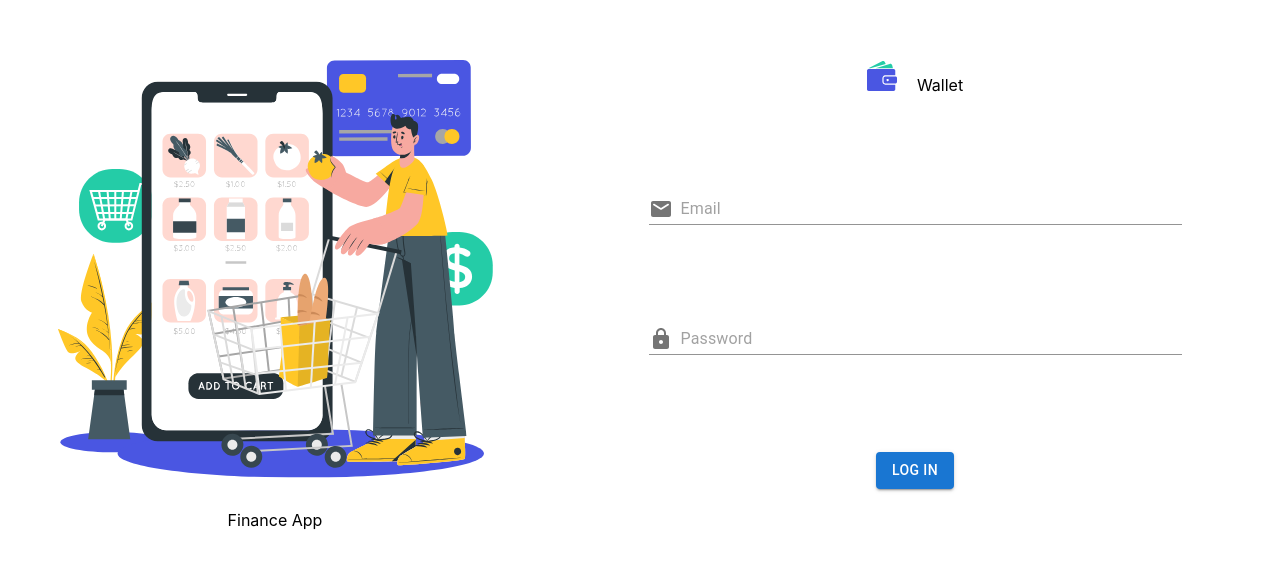
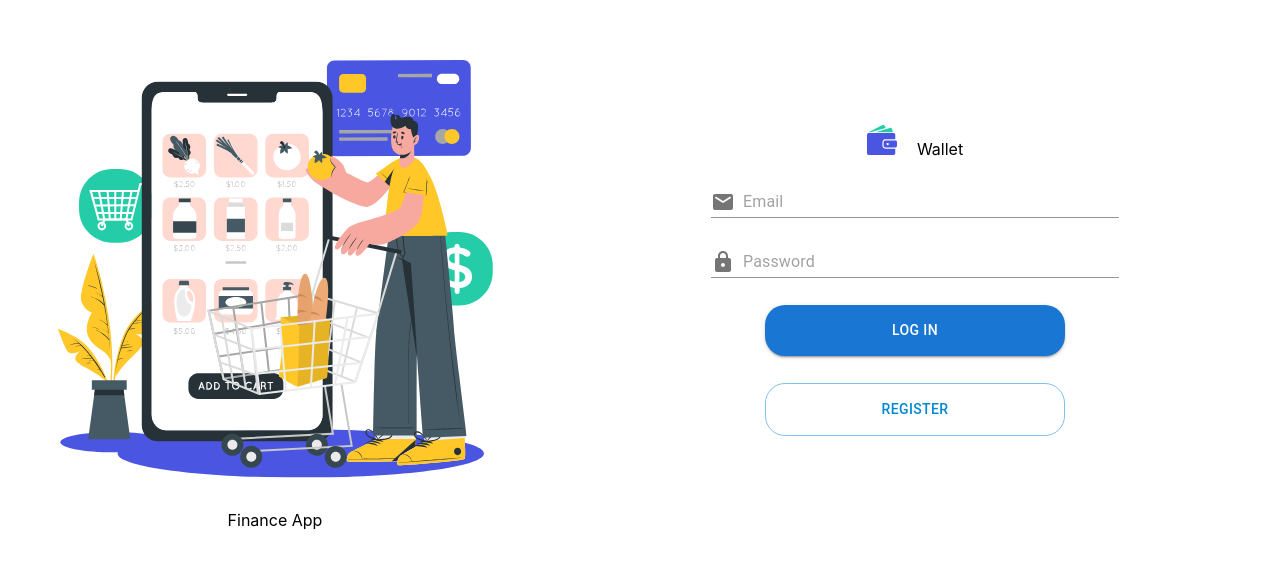
Before and after one commit to DawidBartus/wallet, a React (Create React App) app: page / in a window 1280 px wide. Shown: the part 135-702 px from the top of the page. Built offline with nearby package versions, Linux system fonts and the light colour scheme; the HTML template or start-up script is replaced by a standard one.

Commit message:
login Page

```diff
--- a/src/components/Background/Background.module.css
+++ b/src/components/Background/Background.module.css
@@ -27,7 +27,7 @@
     animation: fade-out 1s forwards;
   }
 }
-@media screen and (min-width: 768px) {
+@media screen and (min-width: 482px) {
   .purpleBlob,
   .notPurpleBlob,
   .background {
--- a/src/components/Background/FormBlurBackground.jsx
+++ b/src/components/Background/FormBlurBackground.jsx
@@ -1,12 +1,24 @@
 import { Box } from "@mui/material";
+import styled from "styled-components";
 
-const FormBlurBackground = (props) => {
-  const { style, children } = props;
-  return (
-    <Box component="div" style={style}>
-      {children}
-    </Box>
-  );
+const FormBlurBackground = styled(Box)`
+  background-color: transparent;
+  width: 100%;
+  display: flex;
+  justify-content: center;
+
+  @media (min-width: 769px) {
+    width: 100%;
+    height: 100vh;
+    display: flex;
+    justify-content: center;
+    background-color: rgba(255, 255, 255, 0.4);
+    align-items: center;
+  }
+`;
+const StyledFormBlurBackground = (props) => {
+  const { children } = props;
+  return <FormBlurBackground component="div">{children}</FormBlurBackground>;
 };
 
-export default FormBlurBackground;
+export default StyledFormBlurBackground;
--- a/src/components/LoginForm/LogInForm.jsx
+++ b/src/components/LoginForm/LogInForm.jsx
@@ -3,35 +3,61 @@ import EmailRoundedIcon from "@mui/icons-material/EmailRounded";
 import { ReactComponent as Wallet } from "../images/wallet.svg";
 import ShoppingMan from "../images/shoppingMan/ShoppingMan";
 import LockRoundedIcon from "@mui/icons-material/LockRounded";
-import { useEffect, useState } from "react";
-import FormBlurBackground from "../Background/FormBlurBackground";
+import StyledFormBlurBackground from "../Background/FormBlurBackground";
+import styled from "styled-components";
 
-const boxCSS = {
-  display: "flex",
-  flexDirection: "column",
-  backgroundColor: "white.main",
-  alignItems: "center",
-  borderRadius: "20px",
-  height: "100vh",
-  width: "100%",
-  maxWidth: "533px",
-  maxHeight: "468px",
-  justifyContent: "space-between",
-  padding: "40px 60px 60px",
-};
-const svgBasicStyles = {
-  display: "flex",
-  alignItems: "center",
-  justifyContent: "space-between",
-  width: "100%",
-  maxWidth: "550px",
-  paddingTop: "60px",
-  maxHeight: "600px",
-};
-const svgNNotMobileStyles = {
-  flexDirection: "column",
-  gap: 30,
-};
+const StyledSection = styled.section`
+  @media (max-width: 768px) {
+    display: flex;
+    justify-content: center;
+    flex-direction: column;
+    align-items: center;
+  }
+
+  @media (min-width: 768px) {
+    display: flex;
+    justify-content: space-between;
+    align-items: center;
+  }
+`;
+
+const StyledFormBox = styled(Box)`
+  display: flex;
+  flex-direction: column;
+  align-items: center;
+  border-radius: 20px;
+  height: 100vh;
+  width: 100%;
+  max-width: 408px;
+  max-height: 366px;
+  justify-content: space-evenly;
+
+  @media (max-width: 482px) {
+    padding: 113px 20px 107px;
+  }
+  @media (min-width: 482px) {
+    background-color: #fff;
+    padding: 40px 60px 60px;
+    margin-top: 50px;
+  }
+`;
+const StyledBoxWithMainSVG = styled(Box)`
+  display: flex;
+  align-items: center;
+  justify-content: space-evenly;
+  width: 100%;
+  max-width: 550px;
+  padding-top: 60px;
+  max-height: 600px;
+
+  @media (max-width: 482px) {
+    display: none;
+  }
+  @media (min-width: 769px) {
+    flex-direction: column;
+    gap: 30px;
+  }
+`;
 
 const handleSubmit = (e) => {
   e.preventDefault();
@@ -39,73 +65,17 @@ const handleSubmit = (e) => {
 };
 
 const LogInForm = () => {
-  const [width, setWidth] = useState(window.innerWidth);
-
-  function handleWindowSizeChange() {
-    setWidth(window.innerWidth);
-  }
-  useEffect(() => {
-    window.addEventListener("resize", handleWindowSizeChange);
-    return () => {
-      window.removeEventListener("resize", handleWindowSizeChange);
-    };
-  }, []);
-
-  const registerWindowPadding =
-    width <= 768 ? { paddingTop: "107px" } : { paddingTop: "40px" };
-
-  const sectionFlex =
-    width <= 768
-      ? {
-          display: "flex",
-          justifyContent: "center",
-          flexDirection: "column",
-          alignItems: "center",
-        }
-      : {
-          display: "flex",
-          justifyContent: "space-between",
-          alignItems: "center",
-        };
-
-  const backgroundBlur =
-    width >= 768
-      ? {
-          width: "100%",
-          height: "100vh",
-          display: "flex",
-          justifyContent: "center",
-          backgroundColor: "rgba(255, 255, 255, 0.40)",
-          alignItems: "center",
-        }
-      : {
-          backgroundColor: "none",
-          width: "100%",
-          display: "flex",
-          justifyContent: "center",
-          margin: "30px",
-        };
-
-  const isMobileStyle = width >= 768 ? true : false;
-  const isPhoneStyle = width >= 600 ? true : false;
-  const svgContainerMobile = width >= 768 ? svgNNotMobileStyles : "";
-  const svgIconHolder = { ...svgBasicStyles, ...svgContainerMobile };
-
   return (
-    <section style={sectionFlex}>
-      <span style={svgIconHolder}>
-        {isPhoneStyle ? <ShoppingMan isMobile={isMobileStyle} /> : ""}
-        {isPhoneStyle ? (
-          <Typography variant="header" style={{ fontWeight: 400 }}>
-            Finance App
-          </Typography>
-        ) : (
-          ""
-        )}
-      </span>
-      <FormBlurBackground style={backgroundBlur}>
-        <Box component="form" onSubmit={handleSubmit} sx={boxCSS}>
-          <Typography variant="header" style={registerWindowPadding}>
+    <StyledSection>
+      <StyledBoxWithMainSVG component="div">
+        <ShoppingMan />
+        <Typography variant="header" style={{ fontWeight: 400 }}>
+          Finance App
+        </Typography>
+      </StyledBoxWithMainSVG>
+      <StyledFormBlurBackground>
+        <StyledFormBox component="form" onSubmit={handleSubmit}>
+          <Typography variant="header">
             <Wallet style={{ paddingRight: "20px" }} />
             Wallet
           </Typography>
@@ -129,12 +99,35 @@ const LogInForm = () => {
             }
             style={{ width: "100%" }}
           />
-          <Button variant="contained" type="submit">
+          <Button
+            variant="contained"
+            type="submit"
+            style={{
+              padding: "13px 0",
+              borderRadius: "20px",
+              color: "#FFFFFF",
+              width: "300px",
+            }}
+          >
             Log In
           </Button>
-        </Box>
-      </FormBlurBackground>
-    </section>
+          <Button
+            variant="outlined"
+            color="info"
+            type="submit"
+            style={{
+              padding: "13px 0",
+              borderRadius: "20px",
+              width: "100%",
+              minWidth: "280px",
+              maxWidth: "300px",
+            }}
+          >
+            Register
+          </Button>
+        </StyledFormBox>
+      </StyledFormBlurBackground>
+    </StyledSection>
   );
 };
 
--- a/src/components/images/shoppingMan/ShoppingMan.jsx
+++ b/src/components/images/shoppingMan/ShoppingMan.jsx
@@ -7,18 +7,37 @@ import { ReactComponent as BigDot } from "./underManDot.svg";
 import { ReactComponent as IconCart } from "./iconShoppingCart.svg";
 import { ReactComponent as ShoppingManSvg } from "./shoppingMan.svg";
 import { ReactComponent as Phone } from "./phone.svg";
+import styled from "styled-components";
 
-const ShoppingMen = ({ isMobile }) => {
-  const transformStyle = isMobile ? `scale(1.67)` : `scale(1)`;
-  const svgWidth = isMobile ? 435 : 260;
-  const svgHeight = isMobile ? 420 : 250;
+const StyledSVG = styled.svg`
+  transition: width 1s, height 1s;
+
+  @media (max-width: 768px) {
+    width: 100%;
+    max-width: 260px;
+    height: 250px;
+  }
+
+  @media (min-width: 769px) {
+    width: 100%;
+    max-width: 435px;
+    height: 420px;
+  }
+`;
+
+const StyledGroup = styled.g`
+  @media (max-width: 768px) {
+    scale: 1;
+  }
+  @media (min-width: 769px) {
+    scale: 1.67;
+  }
+`;
+
+const ShoppingMen = () => {
   return (
-    <svg
-      width={svgWidth}
-      height={svgHeight}
-      style={{ transition: "width 1s, height 1s" }}
-    >
-      <g transform={transformStyle}>
+    <StyledSVG>
+      <StyledGroup>
         <SmallDot x="0.72" y="221.87" />
         <BigDot x="35.34" y="221.04" />
         <CardIcon x="160.51" y="0" />
@@ -27,8 +46,8 @@ const ShoppingMen = ({ isMobile }) => {
         <IconCart x="12" y="64.66" />
         <Phone x="49.88" y="12.69" />
         <ShoppingManSvg x="88.69" y="32.13" />
-      </g>
-    </svg>
+      </StyledGroup>
+    </StyledSVG>
   );
 };
 
--- a/src/theme.jsx
+++ b/src/theme.jsx
@@ -14,9 +14,6 @@ const theme = createTheme({
     blur: {
       main: "rgba(255, 255, 255, 0.40)",
     },
-    white: {
-      main: "#FFF",
-    },
     icon: {
       main: "#E0E0E0",
     },
```
